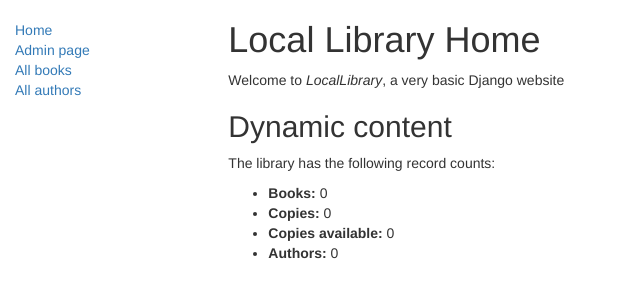
After one commit to dehghanr/locallibrary, a Django app: page /catalog/ in a window 1280 px wide. The commit adds this page. Shown: the top 300 px of the page, without its empty margins (0-640 px from the left). Run offline with Django 3.2, Linux system fonts and the light colour scheme; data that the repository does not hold is empty; some libraries are stand-ins or nearby versions.

Commit message:
init 6 May

```diff
--- /dev/null
+++ b/catalog/static/catalog/styles.css
@@ -0,0 +1,5 @@
+.sidebar-nav {
+    margin-top: 20px;
+    padding: 0;
+    list-style: none;
+}
--- /dev/null
+++ b/catalog/templates/catalog/base_generic.html
@@ -0,0 +1,39 @@
+<!DOCTYPE html>
+<html lang="en">
+<head>
+
+  {% block title %}<title>Local Library</title>{% endblock %}
+  <meta charset="utf-8">
+  <meta name="viewport" content="width=device-width, initial-scale=1">
+  <link rel="stylesheet" href="https://maxcdn.bootstrapcdn.com/bootstrap/3.3.7/css/bootstrap.min.css">
+  <script src="https://ajax.googleapis.com/ajax/libs/jquery/1.12.4/jquery.min.js"></script>
+  <script src="https://maxcdn.bootstrapcdn.com/bootstrap/3.3.7/js/bootstrap.min.js"></script>
+
+  <!-- Add additional CSS in static file -->
+  {% load static %}
+  <link rel="stylesheet" href="{% static 'catalog/styles.css' %}">
+</head>
+
+<body>
+
+  <div class="container-fluid">
+
+    <div class="row">
+      <div class="col-sm-2">
+      {% block sidebar %}
+      <ul class="sidebar-nav">
+          <li><a href="{% url 'catalog:index' %}">Home</a></li>
+          <li><a href="/admin/">Admin page</a></li>
+          <li><a href="">All books</a></li>
+          <li><a href="">All authors</a></li>
+      </ul>
+     {% endblock %}
+      </div>
+      <div class="col-sm-10 ">
+      {% block content %}{% endblock %}
+      </div>
+    </div>
+
+  </div>
+</body>
+</html>
--- a/catalog/templates/catalog/index.html
+++ b/catalog/templates/catalog/index.html
@@ -1,10 +1,18 @@
-<!DOCTYPE html>
-<html lang="en">
-<head>
-    <meta charset="UTF-8">
-    <title>Title</title>
-</head>
-<body>
+{% extends "catalog/base_generic.html" %}
 
-</body>
-</html>
+{% block content %}
+<h1>Local Library Home</h1>
+
+  <p>Welcome to <em>LocalLibrary</em>, a very basic Django website </p>
+
+<h2>Dynamic content</h2>
+
+  <p>The library has the following record counts:</p>
+  <ul>
+    <li><strong>Books:</strong> {{ num_books }}</li>
+    <li><strong>Copies:</strong> {{ num_instances }}</li>
+    <li><strong>Copies available:</strong> {{ num_instances_available }}</li>
+    <li><strong>Authors:</strong> {{ num_authors }}</li>
+  </ul>
+
+{% endblock %}
--- a/catalog/urls.py
+++ b/catalog/urls.py
@@ -1,6 +1,8 @@
 from django.urls import path, include
 from django.conf.urls import url
+from . import views
 
+app_name = 'catalog'
 urlpatterns = [
-
+    url(r'^$', views.index, name='index')
 ]
--- a/catalog/views.py
+++ b/catalog/views.py
@@ -16,7 +16,7 @@ def index(request):
     # Render the HTML template index.html with the data in the context variable
     return render(
         request,
-        'index.html',
+        'catalog/index.html',
         context={'num_books': num_books, 'num_instances': num_instances,
                  'num_instances_available': num_instances_available, 'num_authors': num_authors},
     )
```
